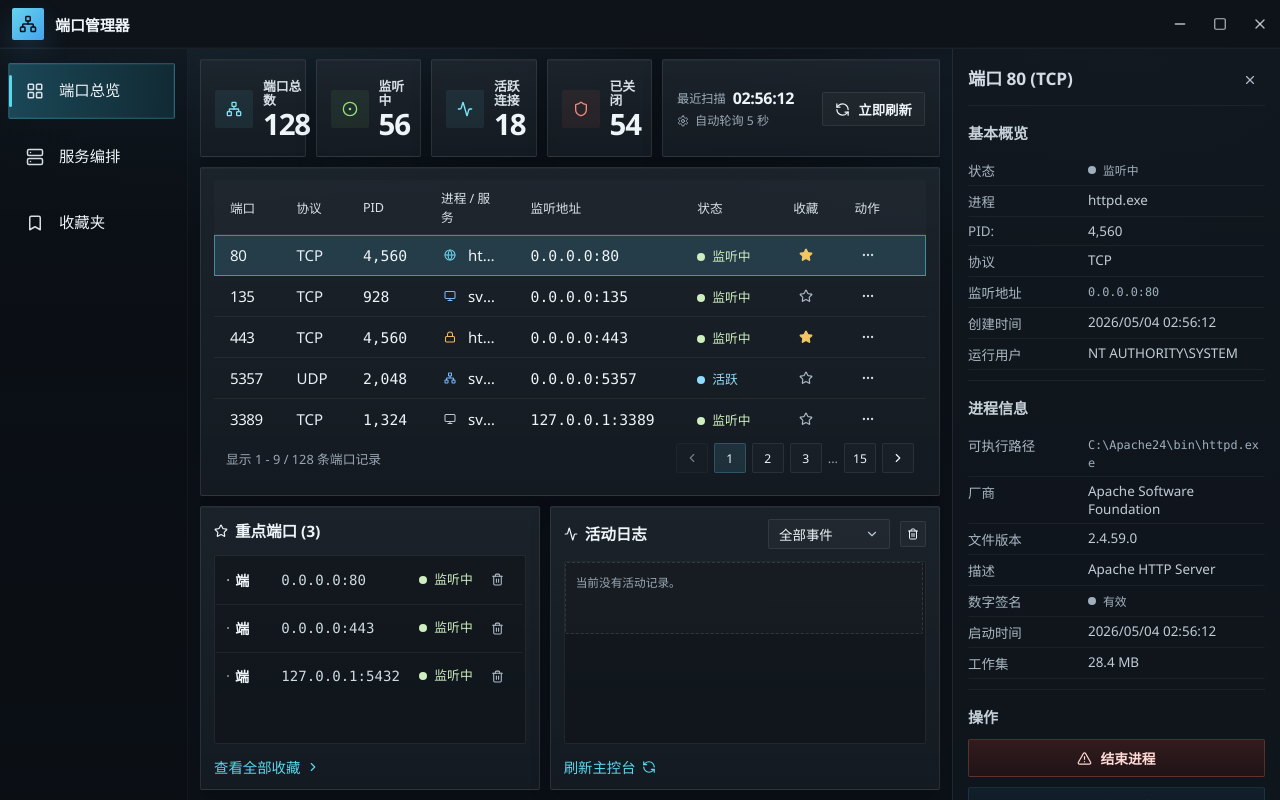
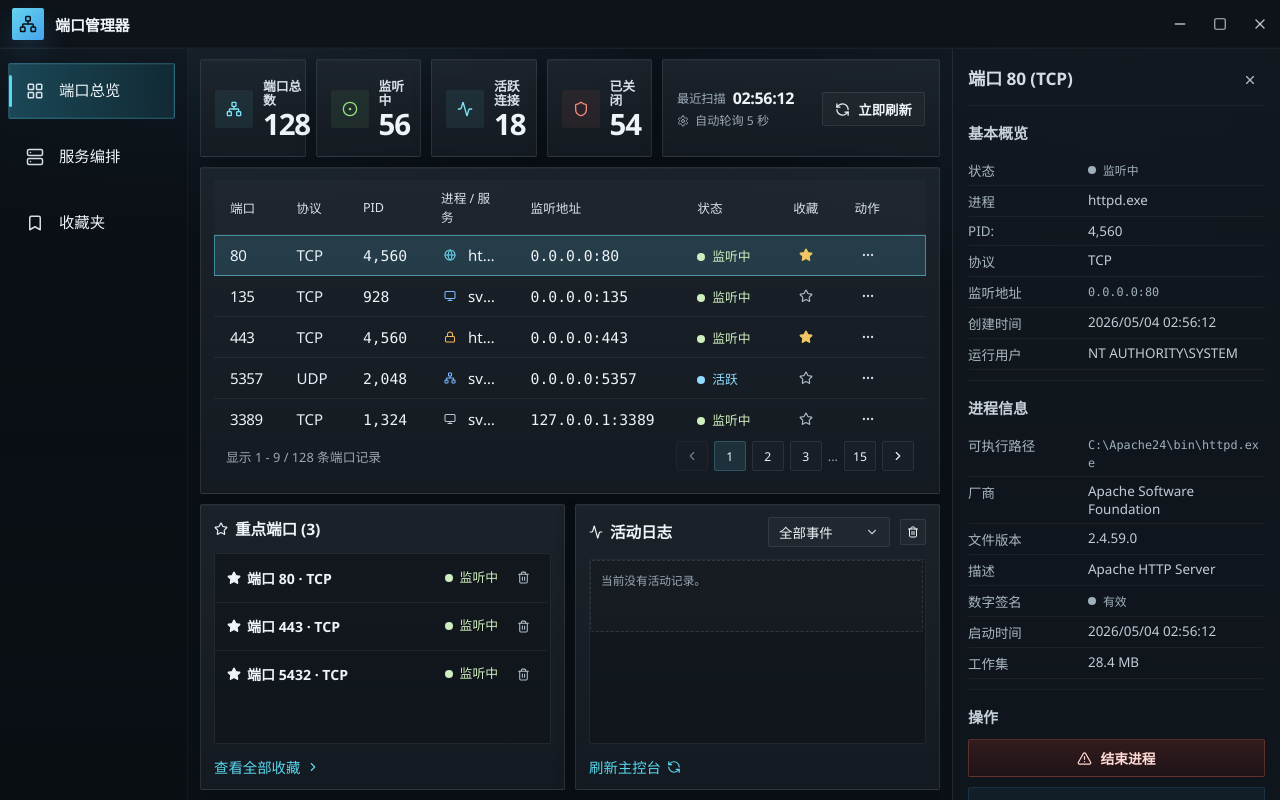
Before and after one commit to gis2all/port-manager, a React (Vite) app in the folder apps/desktop/: page / in a window 1280 px wide. Built offline with nearby package versions, Linux system fonts and the light colour scheme.

Commit message:
fix(desktop): tighten favorites layouts

```diff
--- a/apps/desktop/src/App.tsx
+++ b/apps/desktop/src/App.tsx
@@ -715,7 +715,7 @@ function FavoritesDetail({ snapshot }: { snapshot: DashboardSnapshotDto }) {
         <div className="detail-note-list">
             {favoritePortItems.map((port) => (
               <div key={`favorite-port-${port.port}`} className="detail-note-item">
-              <div>
+                <div className="detail-note-copy">
                   <strong>{`端口 ${port.port}`}</strong>
                   <span>{formatOptionalText(port.process_name, "未检测到进程")}</span>
                 </div>
@@ -725,7 +725,7 @@ function FavoritesDetail({ snapshot }: { snapshot: DashboardSnapshotDto }) {
 
             {favoriteServiceItems.map((service) => (
               <div key={`favorite-service-${service.id}`} className="detail-note-item">
-              <div>
+                <div className="detail-note-copy">
                   <strong>{service.name}</strong>
                   <span>{formatServiceKindLabel(service.kind)}</span>
                 </div>
--- a/apps/desktop/src/features/favorites/FavoritesPage.tsx
+++ b/apps/desktop/src/features/favorites/FavoritesPage.tsx
@@ -371,7 +371,6 @@ export function FavoritesPage({
                     </div>
                     <span className="favorite-row-process">{formatOptionalText(port.process_name, "未检测到进程")}</span>
                   </div>
-                  <div className="favorite-row-meta mono">{port.listen_address}</div>
                   <StatusPill label={formatPortStatusLabel(port.status)} tone={portStatusTone(port.status)} />
                   <button
                     type="button"
--- a/apps/desktop/src/features/ports/PortsPage.tsx
+++ b/apps/desktop/src/features/ports/PortsPage.tsx
@@ -269,8 +269,6 @@ export function PortsPage({
             <div className="favorites-list favorite-port-list">
               {favoritePortRows.length ? (
                 favoritePortRows.map((port) => {
-                const service = port.matched_service_id ? serviceById.get(port.matched_service_id) ?? null : null;
-
                   return (
                     <div
                       key={getPortRowKey(port)}
@@ -290,9 +288,7 @@ export function PortsPage({
                           <Star size={14} fill="currentColor" />
                           <span>{`端口 ${port.port} · ${formatProtocolLabel(port.protocol)}`}</span>
                         </div>
-                      <span className="favorite-row-process">{formatOptionalText(port.process_name, service?.name ?? ("未检测到进程"))}</span>
                       </div>
-                    <div className="favorite-row-meta mono">{port.listen_address}</div>
                       <StatusPill label={formatPortStatusLabel(port.status)} tone={portStatusTone(port.status)} />
                       <button
                         type="button"
--- a/apps/desktop/src/styles.css
+++ b/apps/desktop/src/styles.css
@@ -1039,15 +1039,25 @@ a {
   padding-right: 2px;
 }
 
+.favorites-list,
+.service-health-list {
+  align-content: start;
+  grid-auto-rows: 48px;
+}
+
 .favorite-row {
   display: grid;
   grid-template-columns: minmax(0, 1fr) auto auto auto;
   align-items: center;
   gap: 10px;
-  padding: 10px 12px;
+  height: 48px;
+  min-height: 48px;
+  max-height: 48px;
+  padding: 0 12px;
   border: 1px solid var(--border);
   border-radius: 2px;
   background: rgba(255, 255, 255, 0.02);
+  overflow: hidden;
 }
 
 .favorite-row-main {
@@ -1055,6 +1065,7 @@ a {
   display: flex;
   align-items: center;
   gap: 10px;
+  overflow: hidden;
 }
 
 .favorite-row-title {
@@ -1080,6 +1091,14 @@ a {
   font-size: 0.74rem;
 }
 
+.favorite-row-title {
+  flex: 0 1 auto;
+}
+
+.favorite-row-process {
+  flex: 1 1 0;
+}
+
 .favorite-row-action {
   border: 0;
   background: transparent;
@@ -1092,7 +1111,7 @@ a {
 }
 
 .favorite-port-row {
-  grid-template-columns: minmax(0, 1fr) minmax(0, 120px) auto auto;
+  grid-template-columns: minmax(0, 1fr) auto auto;
   height: 48px;
   min-height: 48px;
   max-height: 48px;
@@ -1501,13 +1520,17 @@ a {
   gap: 10px;
 }
 
-.detail-note-item strong {
+.detail-note-copy {
+  min-width: 0;
+}
+
+.detail-note-copy strong {
   display: block;
   font-size: 0.84rem;
   color: #c8d3db;
 }
 
-.detail-note-item span {
+.detail-note-copy span {
   display: block;
   margin-top: 4px;
   color: var(--muted);
@@ -1730,21 +1753,38 @@ a {
   border: 1px solid var(--border);
   border-radius: 2px;
   background: rgba(255, 255, 255, 0.02);
-  padding: 6px 8px;
-  display: grid;
-  gap: 6px;
-}
-
-.service-health-main {
+  height: 48px;
+  min-height: 48px;
+  max-height: 48px;
+  padding: 0 12px;
   display: flex;
   align-items: center;
   justify-content: space-between;
   gap: 12px;
+  overflow: hidden;
+}
+
+.service-health-main {
+  display: flex;
+  align-items: center;
+  justify-content: flex-start;
+  gap: 12px;
+  min-width: 0;
+  flex: 1 1 auto;
+  overflow: hidden;
+}
+
+.service-health-copy {
+  min-width: 0;
+  flex: 1 1 auto;
 }
 
 .service-health-copy strong {
   display: block;
   font-size: 0.78rem;
+  overflow: hidden;
+  text-overflow: ellipsis;
+  white-space: nowrap;
 }
 
 .service-health-copy span {
@@ -1754,11 +1794,18 @@ a {
 .service-health-ports {
   display: flex;
   align-items: center;
-  justify-content: space-between;
+  justify-content: flex-end;
   gap: 10px;
   color: var(--muted);
-  font-size: 0.68rem;
-  flex-wrap: wrap;
+  font-size: 0.72rem;
+  flex: 0 0 auto;
+  min-width: 0;
+}
+
+.service-health-ports span {
+  white-space: nowrap;
+  overflow: hidden;
+  text-overflow: ellipsis;
 }
 
 .service-health-meta {
@@ -1782,6 +1829,7 @@ a {
 
 .desktop-layout {
   --layout-scale: 1;
+  --desktop-bottom-row-height: 286px;
 }
 
 .desktop-layout .app-scale-frame {
@@ -1852,7 +1900,7 @@ a {
 }
 
 .desktop-layout .console-page {
-  grid-template-rows: auto minmax(0, 1fr) 284px;
+  grid-template-rows: auto minmax(0, 1fr) var(--desktop-bottom-row-height);
   gap: 10px;
   padding-bottom: 10px;
 }
@@ -2062,7 +2110,7 @@ a {
 }
 
 .desktop-layout .bottom-grid {
-  grid-template-columns: minmax(0, 0.94fr) minmax(0, 1.08fr);
+  grid-template-columns: minmax(0, 1fr) minmax(0, 1fr);
   gap: 10px;
 }
 
@@ -2118,7 +2166,7 @@ a {
 }
 
 .desktop-layout .favorite-port-row {
-  grid-template-columns: minmax(0, 1fr) minmax(0, 126px) auto auto;
+  grid-template-columns: minmax(0, 1fr) auto auto;
   height: 48px;
   min-height: 48px;
   max-height: 48px;
@@ -2228,10 +2276,6 @@ a {
   min-height: 38px;
   border-radius: 2px;
   font-size: 0.86rem;
-}
-
-.desktop-layout .console-page-services {
-  grid-template-rows: auto minmax(0, 1fr) 286px;
 }
 
 @media (max-width: 1320px) {
```
Lines whose indentation alone changed are shown as unchanged.
